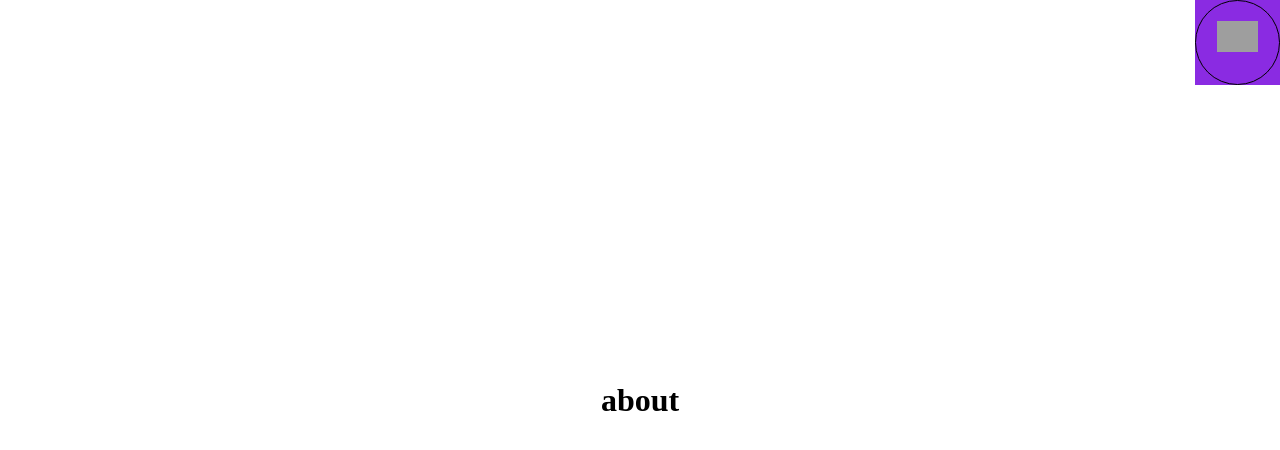
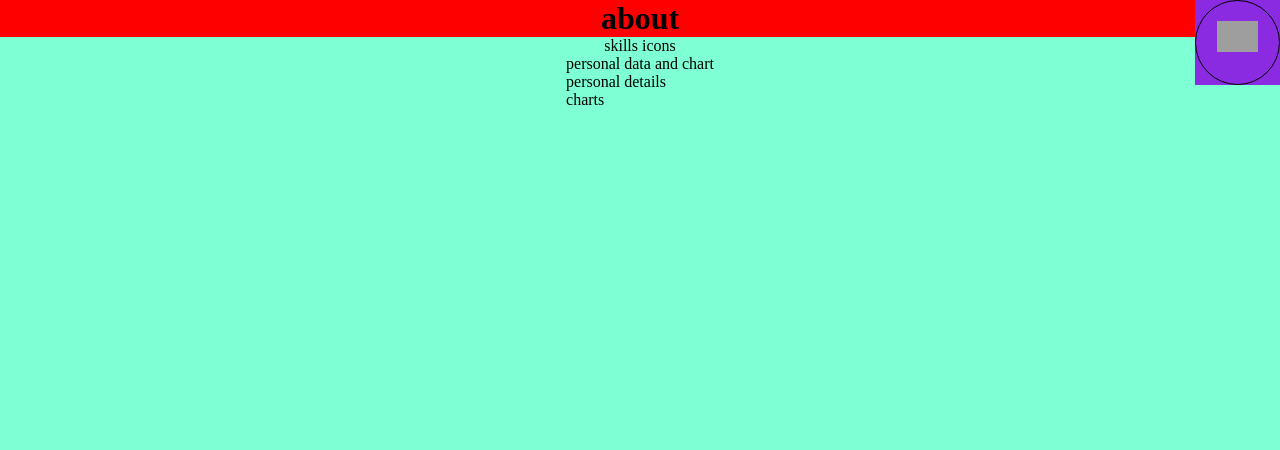
Before and after one commit to tahrer007/portfolio.v2, a React (Create React App) app in the folder client/: page /about in a window 1280 px wide. Shown: the top 450 px of the page. Built offline with nearby package versions, Linux system fonts and the light colour scheme; grey boxes are pictures that could not be loaded.

Commit message:
basic divs about pages

```diff
--- a/client/src/app.css
+++ b/client/src/app.css
@@ -15,8 +15,14 @@
 .pages {
   display: flex;
     flex-direction: column;
-    justify-content:center ;
+    justify-content:flex-start ;
     align-items: center;
   height: 100%;
   width: 100%;
 }
+.title{
+  width: 100%;
+    max-height: 10% ;
+    background-color: red;
+    text-align: center;
+}
--- a/client/src/pages/about/AboutPage.jsx
+++ b/client/src/pages/about/AboutPage.jsx
@@ -1,11 +1,20 @@
 import React from "react";
-import { forwardRef } from "react";
+import "../../app.css" ;
+import "./about.css";
+
 
 
 const AboutPage = () => {
   return (
-    <div>
-      <h1>about</h1>
+    <div className="pages aboutPage">
+     <div className="title"> <h1>about</h1> </div>
+      <div className="skillsIconsContainer"> skills icons  </div>
+      <div className="detailsContainer">
+          personal data and chart
+          <div className="personalDetails">personal details </div>
+          <div className="skillsChart">charts </div>
+
+      </div>
     </div>
   );
 };
--- a/client/src/pages/about/about.css
+++ b/client/src/pages/about/about.css
@@ -1,3 +1,20 @@
-.abutPage{
+.aboutPage{
     background-color: aquamarine;
 }
+
+h1{
+
+}
+
+.skillsIconsContainer{
+
+}
+.detailsContainer{
+
+}
+.personalDetails{
+
+}
+.skillsChart{
+
+}
```
